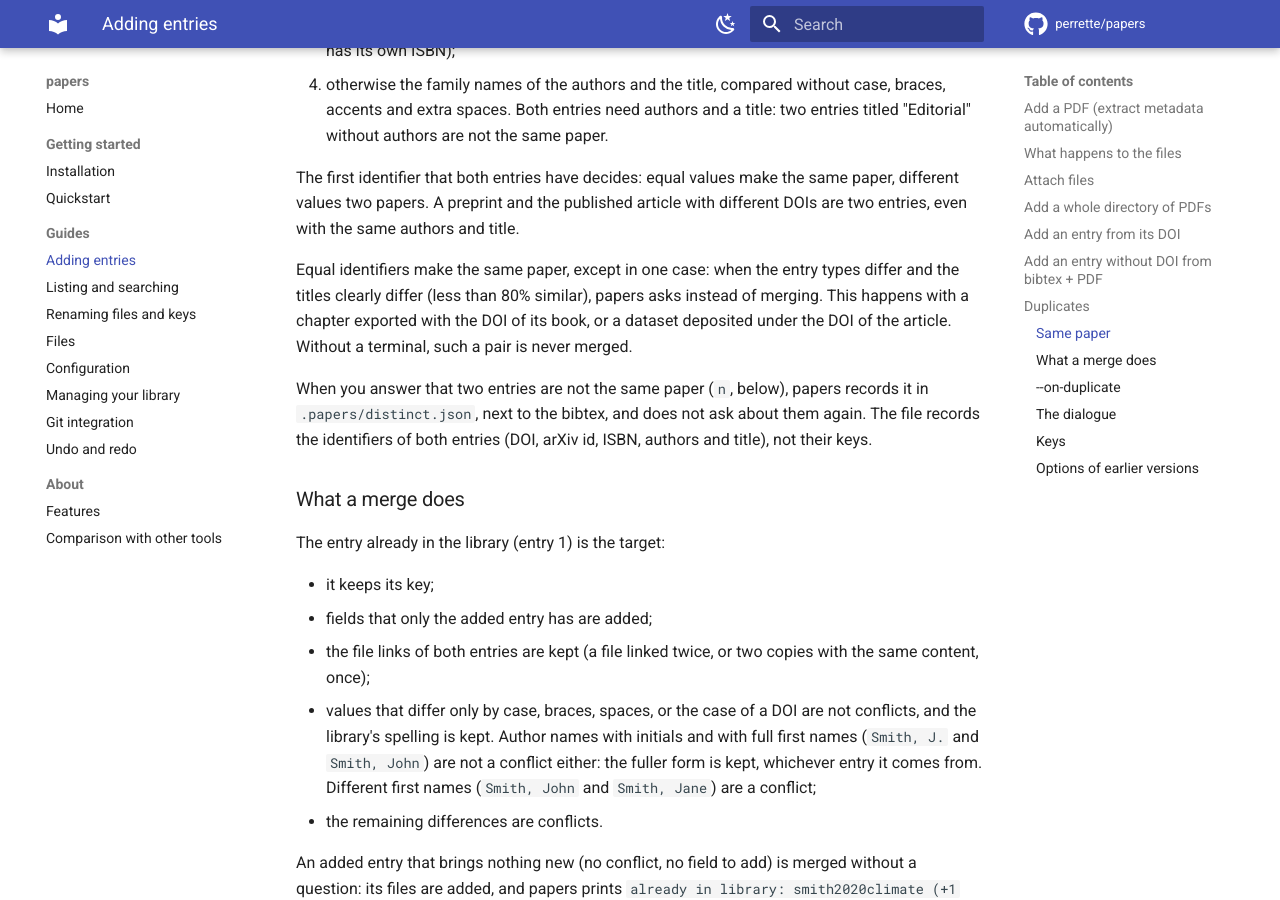
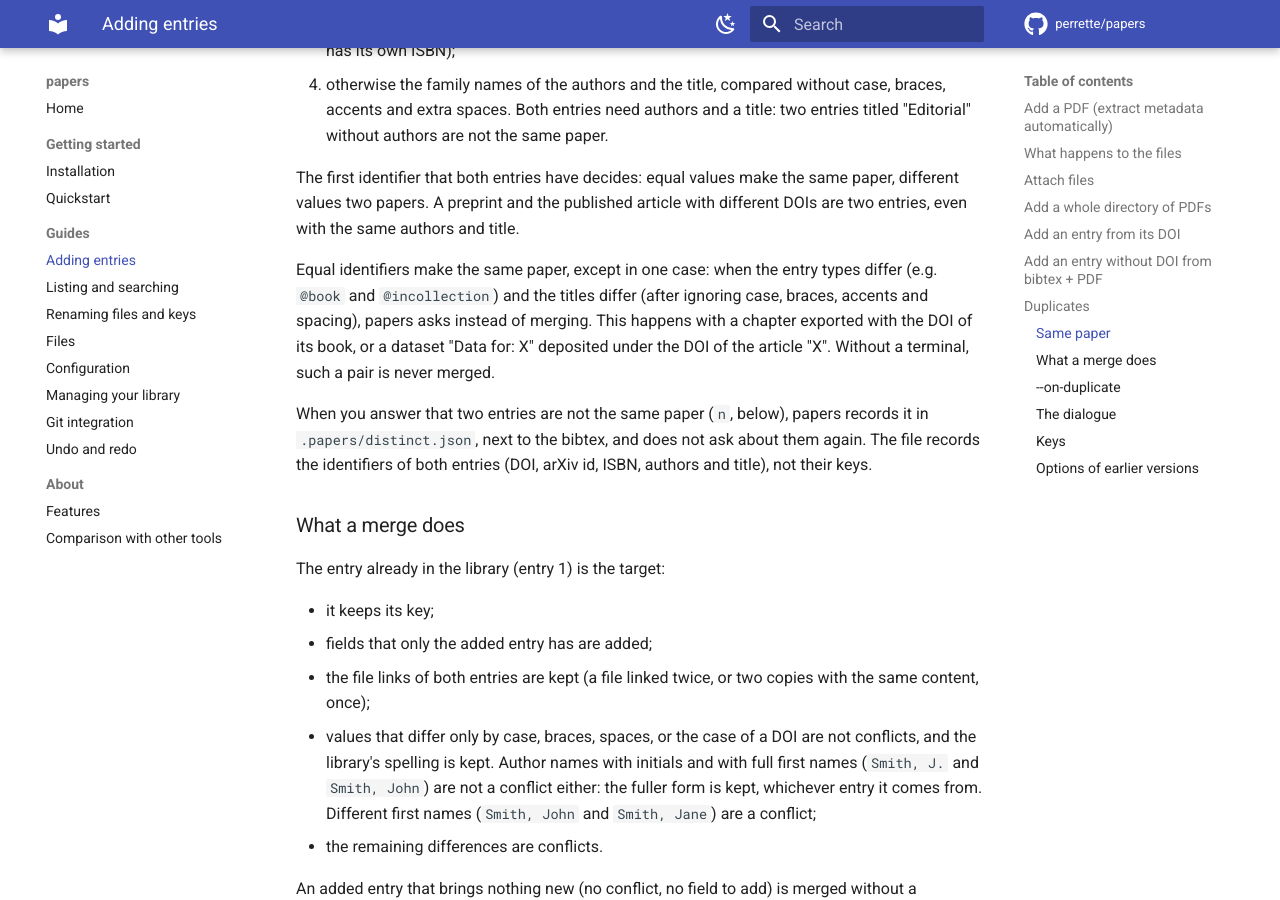
Before and after one commit to perrette/papers, an MkDocs documentation site: the page built from docs/adding-entries.md, in a window 1280 px wide and 900 px high, scrolled down 3060 px. Built offline with MkDocs 1.6.1 and Material for MkDocs 9.7.7, drawn with Linux system fonts in a browser that asks for light colours; comment, search, counter and statistics services are not loaded.

Commit message:
Title guard: entry types differ and titles differ after normalization
A fuzzy similarity threshold (80%) merged a dataset "Data for: X" into the article "X" that has the same DOI. The guard only applies to entries of different types, so it now asks as soon as their normalized titles differ.

```diff
--- a/docs/adding-entries.md
+++ b/docs/adding-entries.md
@@ -157,9 +157,10 @@ article with different DOIs are two entries, even with the same authors and
 title.
 
 Equal identifiers make the same paper, except in one case: when the entry
-types differ and the titles clearly differ (less than 80% similar), papers
-asks instead of merging. This happens with a chapter exported with the DOI
-of its book, or a dataset deposited under the DOI of the article. Without a
+types differ (e.g. `@book` and `@incollection`) and the titles differ
+(after ignoring case, braces, accents and spacing), papers asks instead of
+merging. This happens with a chapter exported with the DOI of its book, or a
+dataset "Data for: X" deposited under the DOI of the article "X". Without a
 terminal, such a pair is never merged.
 
 When you answer that two entries are not the same paper (`n`, below), papers
```
Also changed, not shown: design/duplicates.md (+2 -1 lines), 2 other files.
